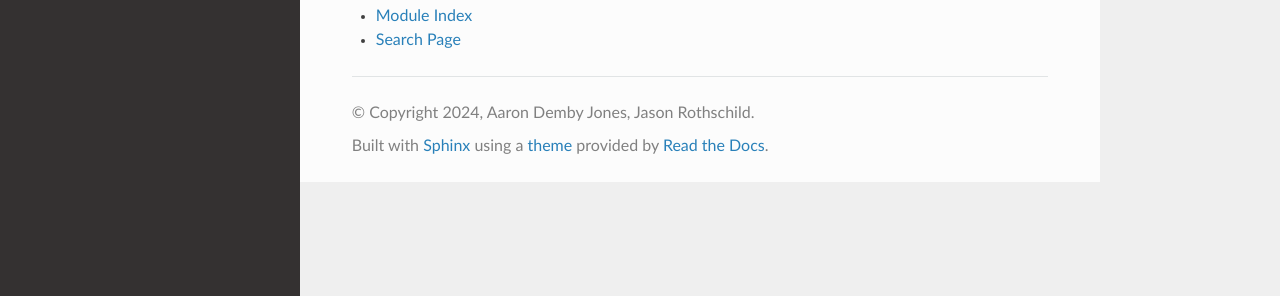
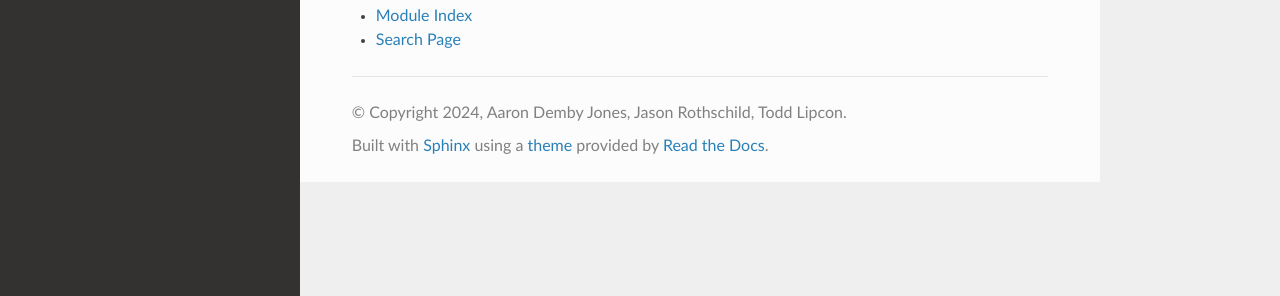
Before and after one commit to aadjones/opening-deviation, a Sphinx documentation site: the page built from docs/source/index.rst, in a window 1280 px wide. Shown: the part 241-537 px from the top of the page. Built offline with Sphinx 7.4.7 and the Read the Docs theme 2.0.0, drawn with Linux system fonts in a browser that asks for light colours; pages that are not in the unit, such as notebooks, are missing from menus.

Commit message:
More doc fixes

```diff
--- a/docs/source/conf.py
+++ b/docs/source/conf.py
@@ -19,8 +19,8 @@ import sys
 sys.path.insert(0, os.path.abspath(".."))
 
 project = "Opening Deviation"
-copyright = "2024, Aaron Demby Jones, Jason Rothschild"
-author = "Aaron Demby Jones, Jason Rothschild"
+copyright = "2024, Aaron Demby Jones, Jason Rothschild, Todd Lipcon"
+author = "Aaron Demby Jones, Jason Rothschild, Todd Lipcon"
 release = "00.00.01"
 
 # -- General configuration ---------------------------------------------------
```
Also changed, not shown: docs/source/logic.rst (+8 -0 lines), 2 other files.
